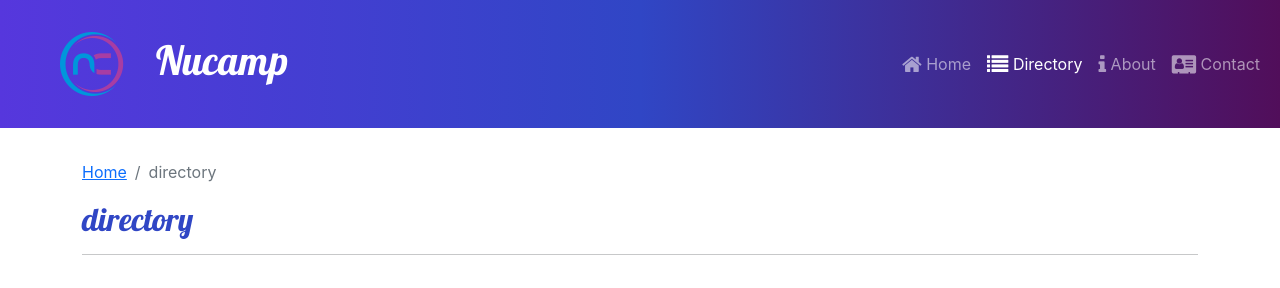
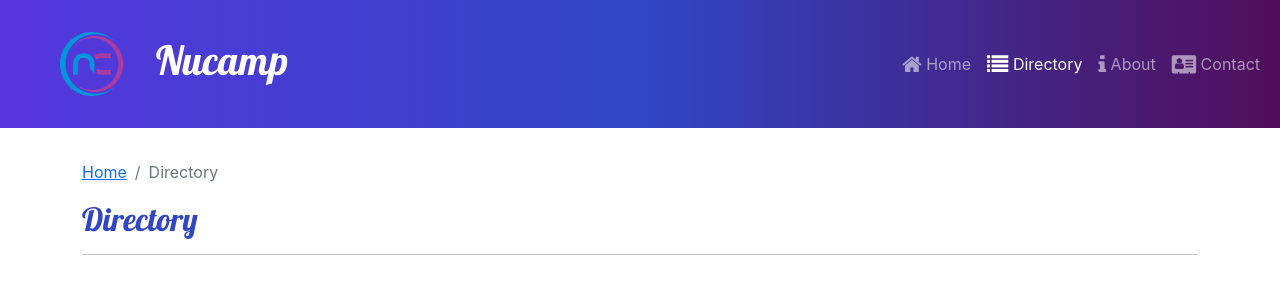
Before and after one commit to nicoscra/nucampsitereact, a React (Create React App) app in the folder Desktop/NucampFolder/3-React/nucampsite/: page /directory in a window 1280 px wide. Shown: the top 288 px of the page. Built offline with nearby package versions, Linux system fonts and the light colour scheme.

Commit message:
Breadcrumbs SubHeader Corrected 2nd part

```diff
--- a/Desktop/NucampFolder/3-React/nucampsite/src/components/SubHeader.js
+++ b/Desktop/NucampFolder/3-React/nucampsite/src/components/SubHeader.js
@@ -11,7 +11,7 @@ const SubHeader = ({ current, detail }) => {
                     </BreadcrumbItem>
                     {detail && (
                         <BreadcrumbItem>
-                            <Link to= '/directory'>Directory</Link>
+                            <Link to= '/Directory'>Directory</Link>
                         </BreadcrumbItem>
                     )}
                     <BreadcrumbItem active>{current}</BreadcrumbItem>
--- a/Desktop/NucampFolder/3-React/nucampsite/src/pages/CampsitesDirectoryPage.js
+++ b/Desktop/NucampFolder/3-React/nucampsite/src/pages/CampsitesDirectoryPage.js
@@ -6,7 +6,7 @@ const CampsitesDirectoryPage = () => {
 
      return(
         <Container>
-            <SubHeader current= 'directory' />
+            <SubHeader current= 'Directory' />
            <CampsitesList />
         </Container>
     );
```
